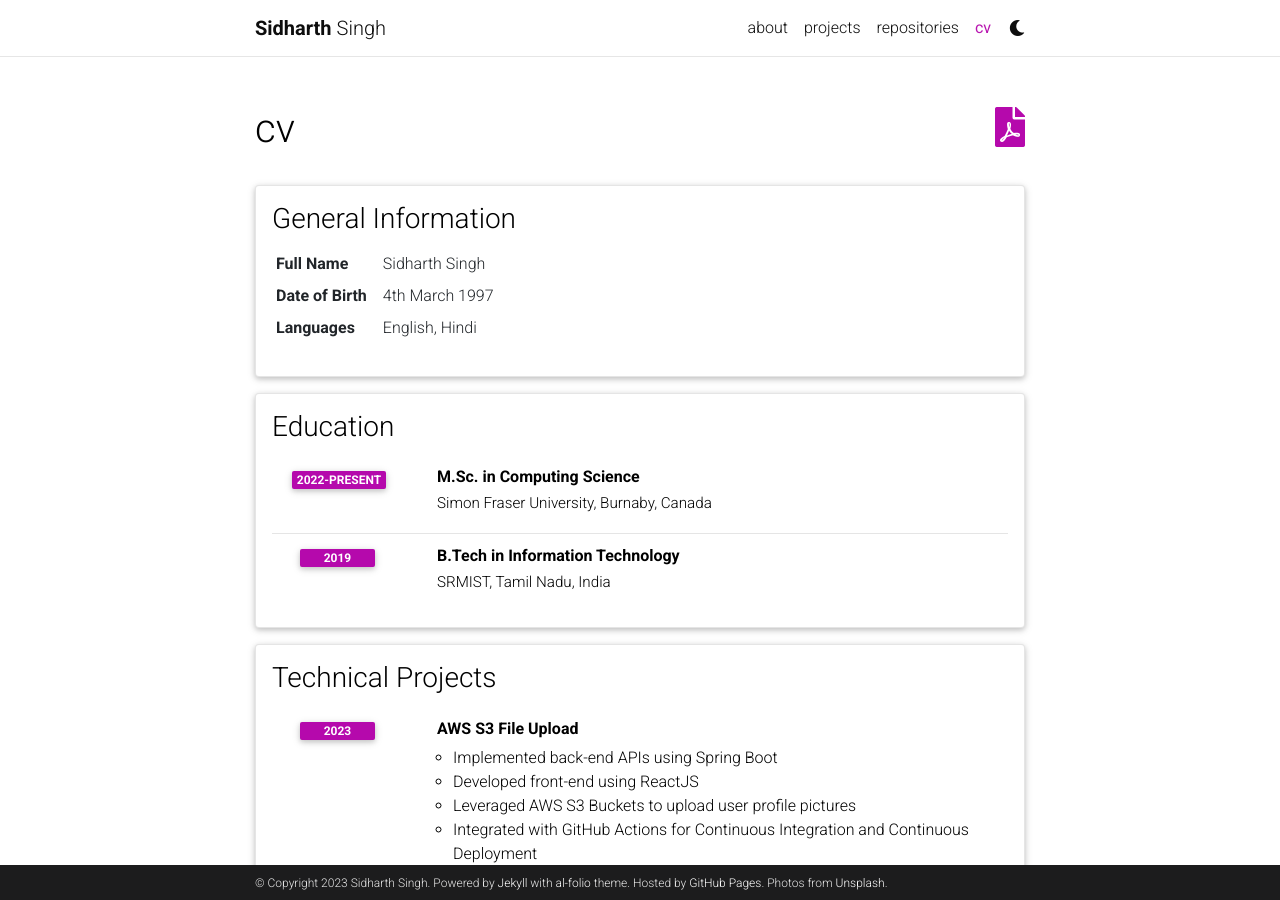
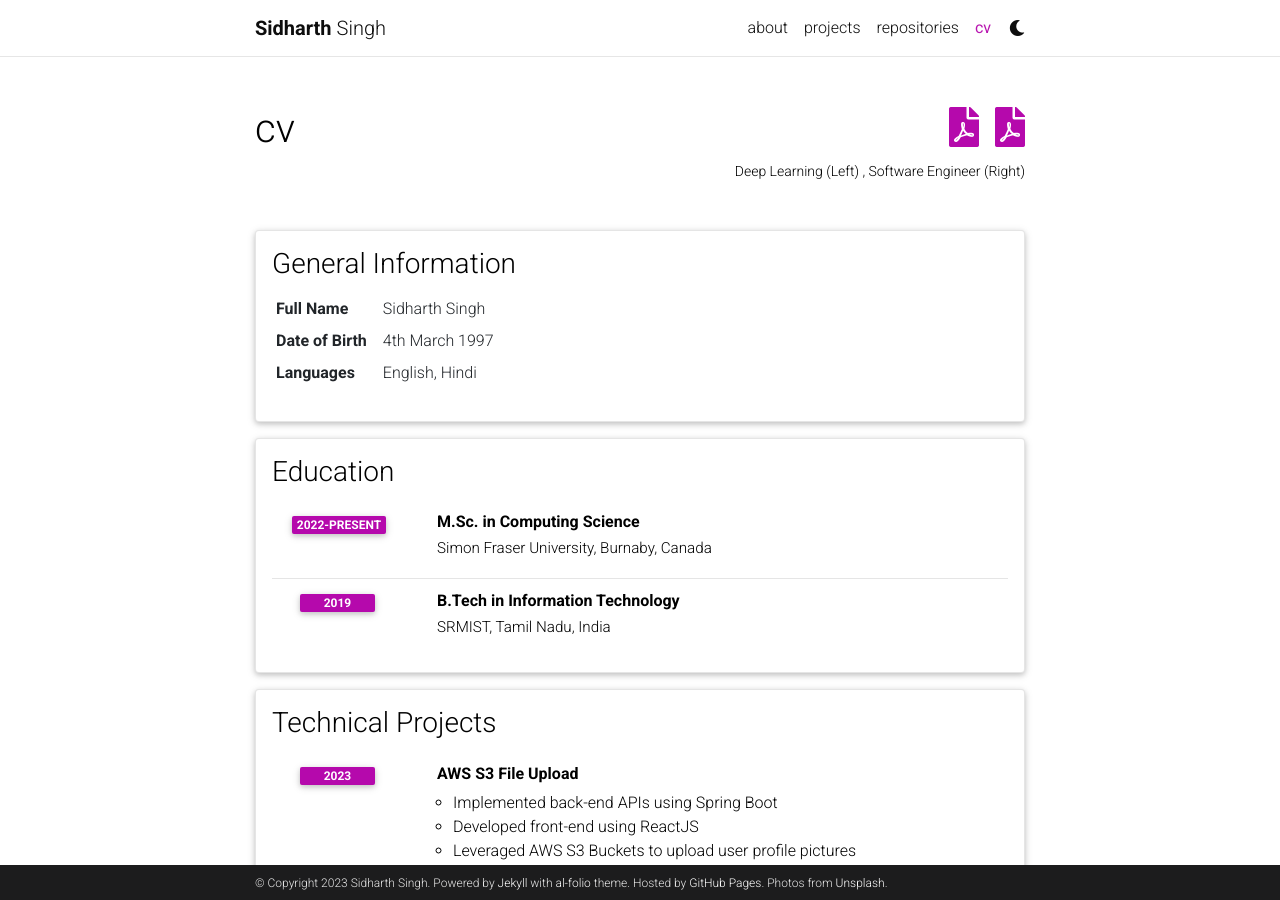
Before and after one commit to singh-sidharth/singh-sidharth.github.io, a Jekyll site: the page built from _pages/cv.md, in a window 1280 px wide and 900 px high. Built offline with Jekyll 4.4.1, drawn with Linux system fonts in a browser that asks for light colours; comment, search, counter and statistics services are not loaded; a style sheet for code colours, icons or effects is not loaded.

Commit message:
Added relevant resume downloads.

```diff
--- a/_layouts/cv.html
+++ b/_layouts/cv.html
@@ -5,8 +5,11 @@ layout: default
         <div class="post">
 
           <header class="post-header">
-            <h1 class="post-title">{{ page.title }} {% if page.cv_pdf %}<a href="{{ page.cv_pdf | prepend: 'assets/pdf/' | relative_url}}" target="_blank" rel="noopener noreferrer" class="float-right"><i class="fas fa-file-pdf"></i></a>{% endif %}</h1>
-            <p class="post-description">{{ page.description }}</p>
+            <h1 class="post-title">{{ page.title }} {% if page.cv_pdf %}<a href="{{ page.cv_pdf | prepend: 'assets/pdf/' | relative_url}}" target="_blank" rel="noopener noreferrer" class="float-right"><i class="fas fa-file-pdf"></i></a>{% endif %}
+              {% if page.dl_cv_pdf %}<a href="{{ page.dl_cv_pdf | prepend: 'assets/pdf/' | relative_url}}" target="_blank" rel="noopener noreferrer" class="float-right"><i class="mr-3 fas fa-file-pdf"></i></a>{% endif %}
+            </h1>
+            <p class="post-description float-right">{{ page.description }}</p>
+            <div class="clearfix"></div>
           </header>
 
           <article>
--- a/_pages/cv.md
+++ b/_pages/cv.md
@@ -2,7 +2,9 @@
 layout: cv
 permalink: /cv/
 title: cv
+description: Deep Learning (Left) , Software Engineer (Right)
 nav: true
 nav_order: 4
-cv_pdf: example_pdf.pdf
+dl_cv_pdf: Sidharth_Singh_Deep_Learning.pdf
+cv_pdf: Sidharth_Singh_Software_Engineer.pdf
 ---
```
Also changed, not shown: 2 other files.
